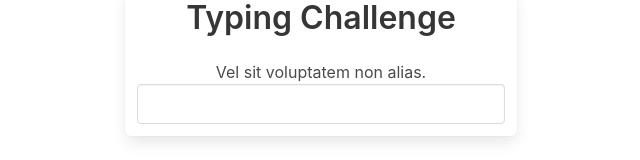
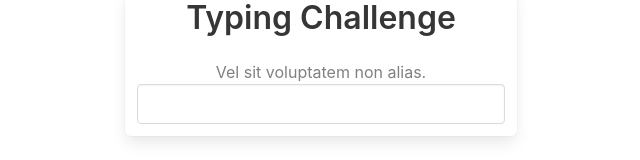
Before and after one commit to BeataJ/typing-angular, an Angular app: page / in a window 1280 px wide. Shown: the top 160 px of the page, without its empty margins (319-959 px from the left). Built offline with nearby package versions, Linux system fonts and the light colour scheme.

Commit message:
add css to class pending crect incorrect

```diff
--- a/src/app/app.component.css
+++ b/src/app/app.component.css
@@ -0,0 +1,13 @@
+.pending {
+  color: gray;
+}
+
+.correct {
+  color: green;
+  font-weight: bold;
+}
+
+.incorrect {
+  color: red;
+  font-weight: bold;
+}
```
